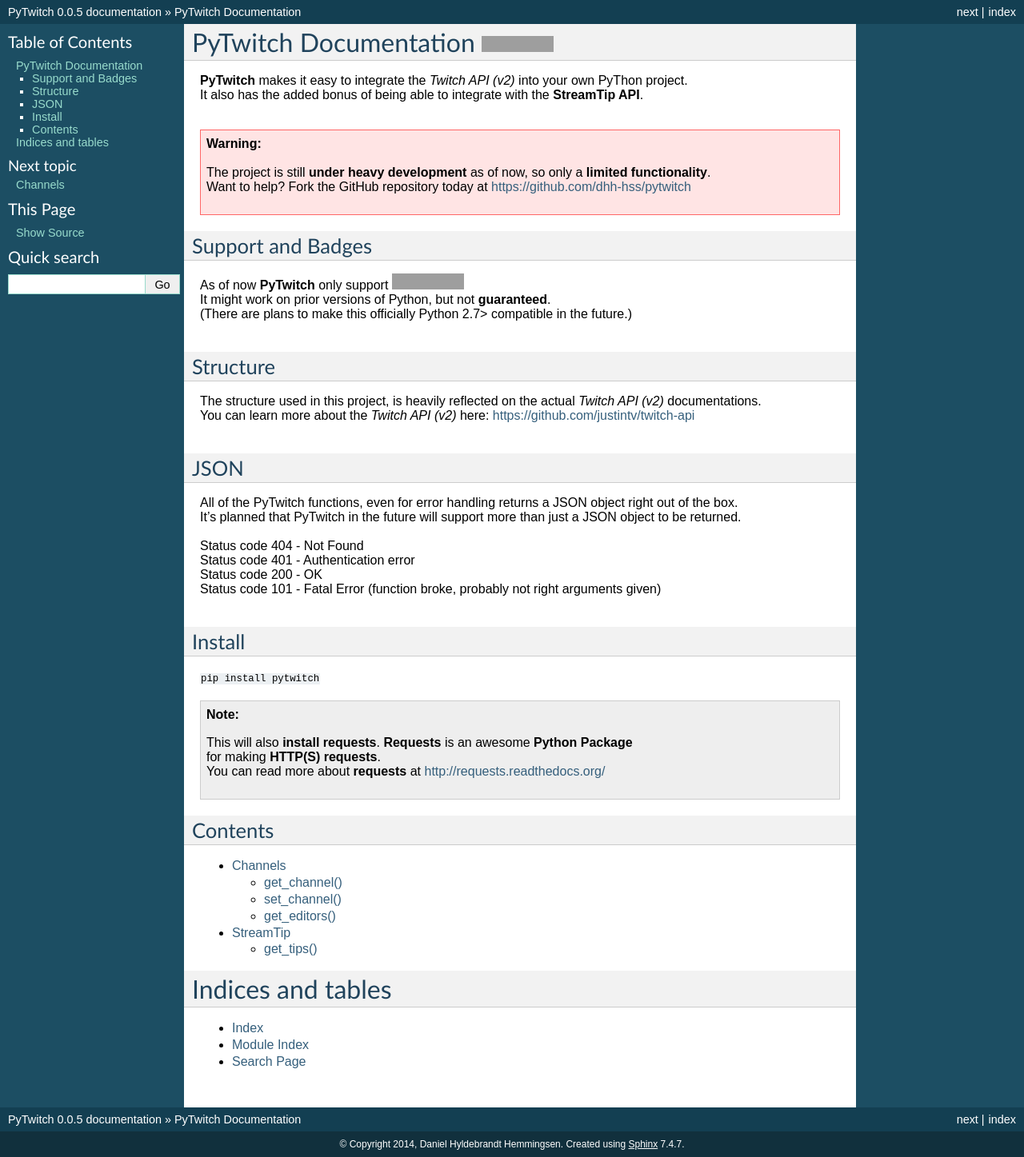
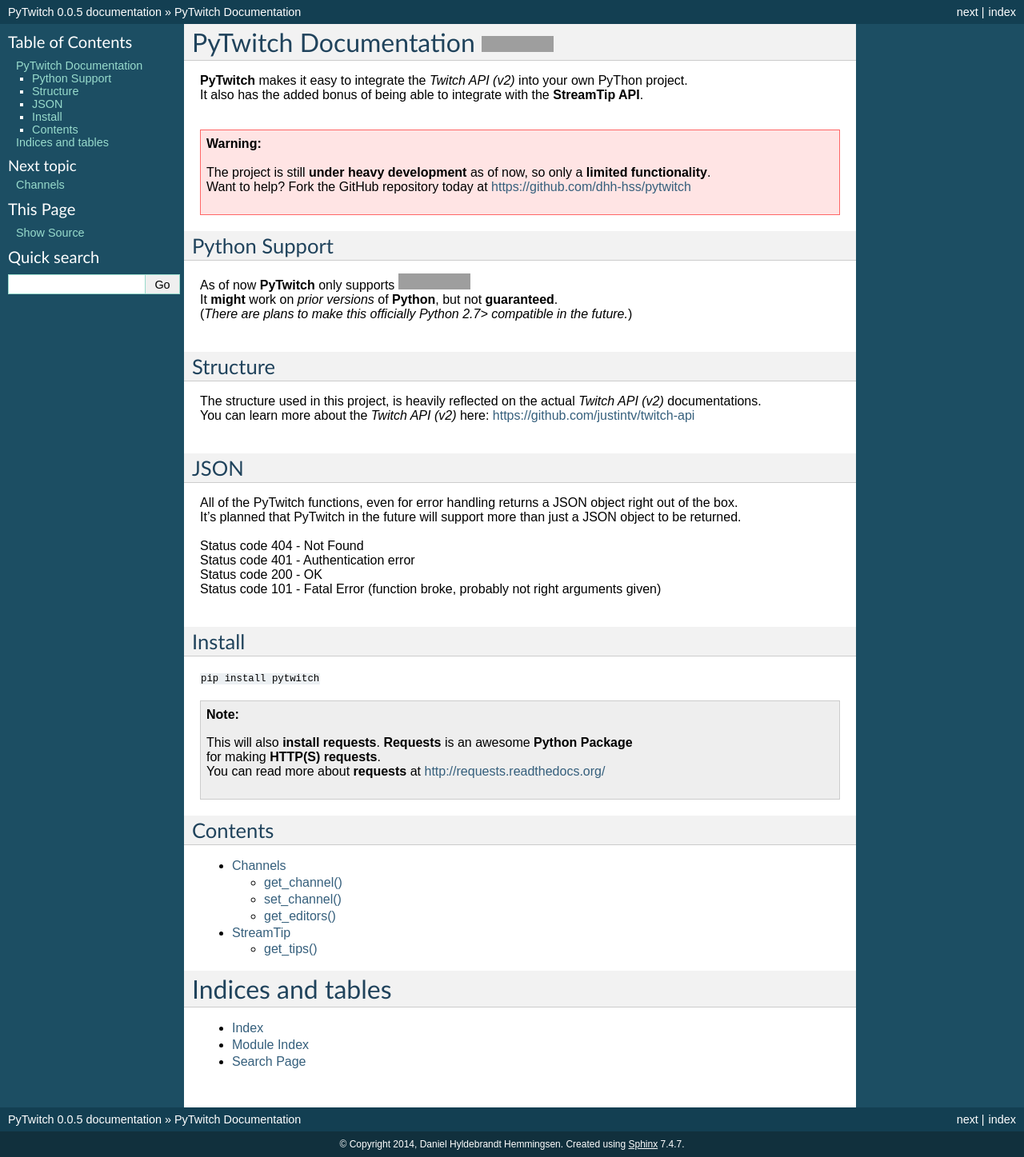
Before and after one commit to CAISC/pytwitch, a Sphinx documentation site: the page built from docs/source/index.rst, in a window 1280 px wide. Shown: the whole page at 80% size. Built offline with Sphinx 7.4.7, drawn with Linux system fonts in a browser that asks for light colours; grey boxes are pictures that could not be loaded.

Commit message:
Trying to fix readthedocs.org specific errors

```diff
--- a/docs/source/index.rst
+++ b/docs/source/index.rst
@@ -10,12 +10,12 @@
 	|  Want to help? Fork the GitHub repository today at https://github.com/dhh-hss/pytwitch
 	|
 
-Support and Badges
-------------------
+Python Support
+--------------
 
-|  As of now **PyTwitch** only support |support|
-|  It might work on prior versions of Python, but not **guaranteed**.
-|  (There are plans to make this officially Python 2.7> compatible in the future.)
+|  As of now **PyTwitch** only supports |support|
+|  It **might** work on *prior versions* of **Python**, but not **guaranteed**.
+|  (*There are plans to make this officially Python 2.7> compatible in the future.*)
 |
 
 .. |support| image:: https://pypip.in/py_versions/pytwitch/badge.png
```
